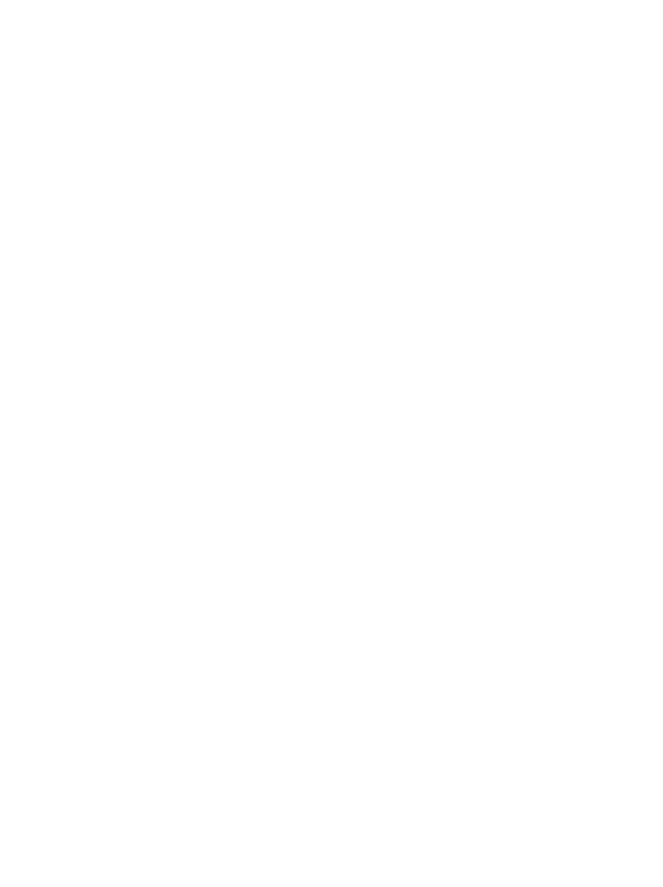
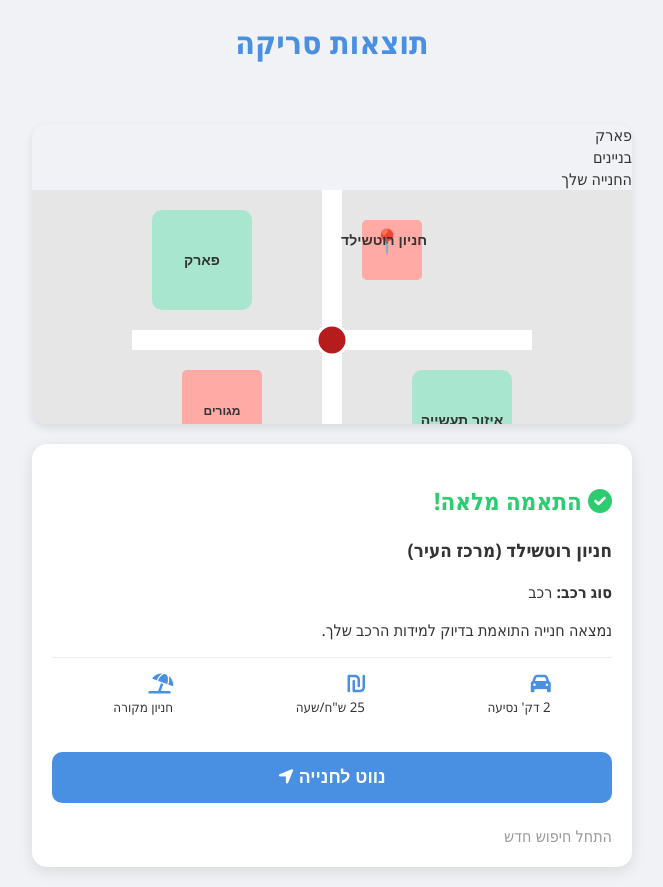
Before and after one commit to amosha1231-netizen/frontend-capstone-team-19, a plain HTML site: page result.html in a window 1280 px wide. Shown: the whole page, without its empty margins (308-971 px from the left). Before the commit the page ends 800 px from the top, so only its background shows below. Drawn offline with nearby package versions, Linux system fonts and the light colour scheme.

Commit message:
results or

```diff
--- a/result.html
+++ b/result.html
@@ -0,0 +1,84 @@
+<!DOCTYPE html>
+<html lang="he" dir="rtl">
+<head>
+    <meta charset="UTF-8">
+    <meta name="viewport" content="width=device-width, initial-scale=1.0">
+    <title>Smart Park - חנייה נמצאה!</title>
+    <link rel="stylesheet" href="style.css">
+    <link rel="stylesheet" href="https://cdnjs.cloudflare.com/ajax/libs/font-awesome/6.0.0/css/all.min.css">
+    <script src="https://code.jquery.com/jquery-3.6.0.min.js"></script>
+</head>
+<body>
+    <header>
+        <h1 style="text-align: center; margin-top: 20px; color: #4a90e2;">תוצאות סריקה</h1>
+    </header>
+
+    <main style="max-width: 600px; margin: 0 auto; padding: 20px;">
+
+        <div class="map-container">
+            <div class="map-legend-top">
+                <div class="legend-item"><span class="dot" style="background-color: #a8e6cf;"></span><span>פארק</span></div>
+                <div class="legend-item"><span class="dot" style="background-color: #ffaaa5;"></span><span>בניינים</span></div>
+                <div class="legend-item"><span class="dot" style="background-color: #b71c1c;"></span><span>החנייה שלך</span></div>
+            </div>
+
+            <svg width="100%" height="100%" viewBox="0 0 400 300" style="background-color: #e6e6e6;">
+                <line x1="0" y1="150" x2="400" y2="150" stroke="white" stroke-width="20" />
+                <line x1="200" y1="0" x2="200" y2="300" stroke="white" stroke-width="20" />
+
+                <rect x="20" y="20" width="100" height="100" fill="#a8e6cf" rx="10" />
+                <text x="70" y="75" text-anchor="middle" font-family="Arial" font-size="14" fill="#333" font-weight="bold">פארק</text>
+
+                <rect x="280" y="180" width="100" height="100" fill="#a8e6cf" rx="10" />
+                <text x="330" y="235" text-anchor="middle" font-family="Arial" font-size="14" fill="#333" font-weight="bold">איזור תעשייה</text>
+
+                <rect x="230" y="30" width="60" height="60" fill="#ffaaa5" rx="5" />
+                <rect x="50" y="180" width="80" height="80" fill="#ffaaa5" rx="5" />
+                <text x="90" y="225" text-anchor="middle" font-family="Arial" font-size="12" fill="#333" font-weight="bold">מגורים</text>
+
+                <circle cx="200" cy="150" r="15" fill="#b71c1c" stroke="white" stroke-width="3" class="location-dot"></circle>
+
+                <g class="pin-jumping">
+                    <text x="270" y="60" font-size="24">📍</text>
+                    <text x="295" y="55" font-family="Arial" font-size="14" fill="#333" font-weight="bold">חניון רוטשילד</text>
+                </g>
+            </svg>
+        </div>
+
+        <div class="result-card">
+            <h2 class="full-match-highlight">
+                <i class="fas fa-check-circle"></i> התאמה מלאה!
+            </h2>
+
+            <h3>חניון רוטשילד (מרכז העיר)</h3>
+            <p><strong>סוג רכב:</strong> <span id="vehicleDisplay">...</span></p>
+            <p id="matchReason">טוען נתונים...</p>
+
+            <hr style="border: 0; border-top: 1px solid #eee; margin: 15px 0;">
+
+            <div style="display: flex; justify-content: space-around; margin-bottom: 20px;">
+                <div>
+                    <i class="fas fa-car fa-lg" style="color: #4a90e2;"></i>
+                    <br><small>2 דק' נסיעה</small>
+                </div>
+                <div>
+                    <i class="fas fa-shekel-sign fa-lg" style="color: #4a90e2;"></i>
+                    <br><small>25 ש"ח/שעה</small>
+                </div>
+                <div>
+                    <i class="fas fa-umbrella-beach fa-lg" style="color: #4a90e2;"></i>
+                    <br><small>חניון מקורה</small>
+                </div>
+            </div>
+
+            <button class="action-btn w-100" onclick="alert('הניווט נשלח ל-Waze בהצלחה!')">
+                נווט לחנייה <i class="fas fa-location-arrow"></i>
+            </button>
+            <br><br>
+            <a href="index.html" style="color: #999; text-decoration: none;">התחל חיפוש חדש</a>
+        </div>
+    </main>
+
+    <script src="main.js"></script>
+</body>
+</html>
--- a/style.css
+++ b/style.css
@@ -261,7 +261,7 @@ nav a {
 .navbar {
     position: fixed;
     top: 10px;
-    right: 10px;
+    left: 10px;
     z-index: 1000;
 }
 
```
